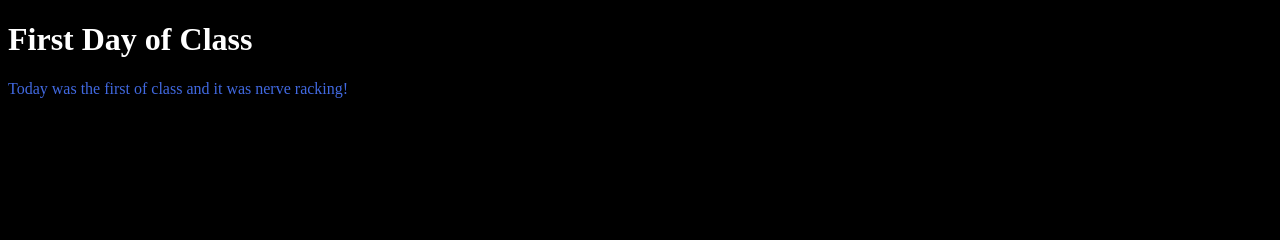
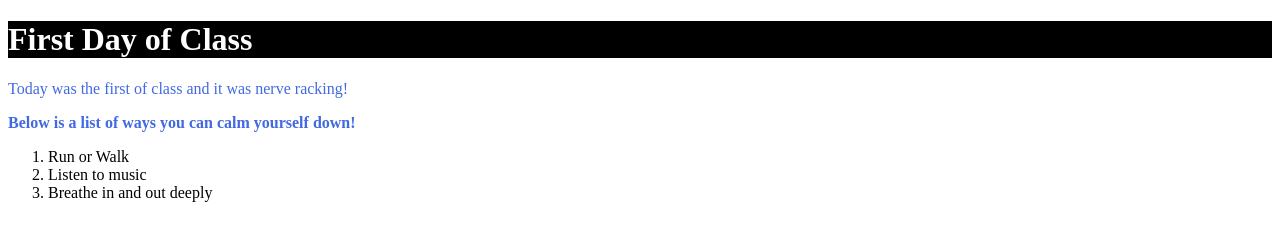
Before and after one commit to leleleta/day1-homework, a plain HTML site: page index.html in a window 1280 px wide. Drawn offline with Linux system fonts and the light colour scheme.

Commit message:
updates made

```diff
--- a/index.html
+++ b/index.html
@@ -18,8 +18,17 @@
             color: royalblue;
         }
         body {
-            background-color: black;
+            background-color: white;
         }
     </style>
+    <p><b>Below is a list of ways you can calm yourself down!</b></p>
+    <ol>
+        <li>Run or Walk</li>
+        <li>Listen to music</li>
+        <li>Breathe in and out deeply</li>
+    </ol>
+<style>
+
+</style>
 </body>
-</html>
+</html
```
